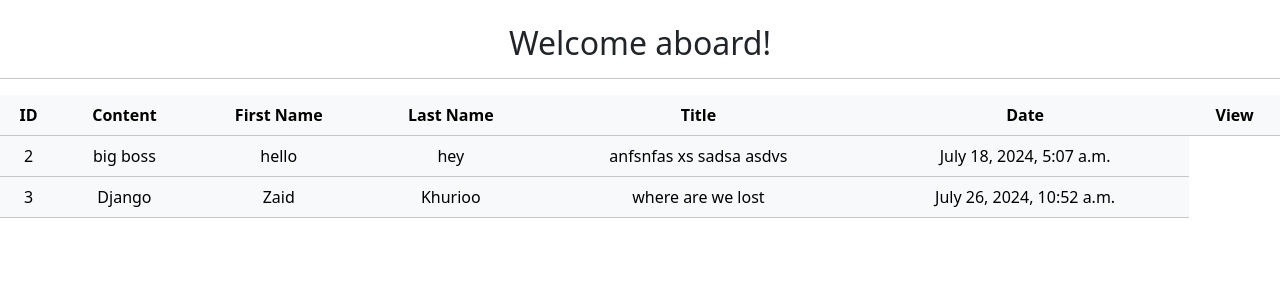
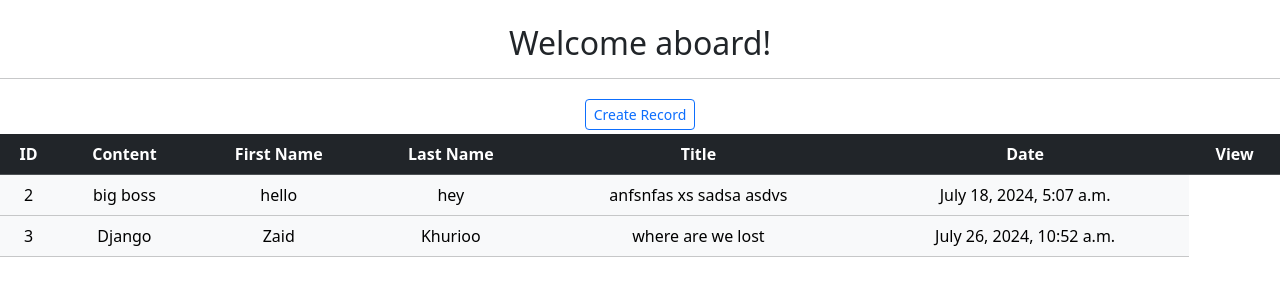
Before and after one commit to zaidkhuroo/CRUD_Django, a Django app: page /dashboard in a window 1280 px wide. Shown: the part 56-356 px from the top of the page. Run offline with Django 5.2, Linux system fonts and the light colour scheme; a user stored in the database is signed in; data comes from the database, SQL or seed files in the repository; both versions use the stored data as it was after the commit.

Commit message:
Add Record functionality added

```diff
--- a/CRUD_app/templates/crud_app/dashboard.html
+++ b/CRUD_app/templates/crud_app/dashboard.html
@@ -4,7 +4,7 @@
     <h2>Welcome aboard!</h2>
 
     <hr>
-
+    <a class="btn btn-outline-primary btn-sm m-1" href="{%url 'add_record'%}">Create Record</a>
 
     <!-- <p>ID:{{record.id}}</p>
     <br> -->
@@ -12,7 +12,7 @@
     <table class="table table-light table-hover">
 
 
-        <thead class="table-light">
+        <thead class="table-dark">
             <tr>
 
             <th scope="col">ID</th>
--- a/CRUD_app/urls.py
+++ b/CRUD_app/urls.py
@@ -7,4 +7,5 @@ urlpatterns = [
     path('login', views.login,name='login'),
     path('logout', views.logout,name='logout'),
     path('dashboard', views.dashboard,name='dashboard'),
+    path('add_record', views.add_record,name='add_record'),
 ]
--- a/CRUD_app/views.py
+++ b/CRUD_app/views.py
@@ -1,6 +1,6 @@
 from django.shortcuts import render,redirect
 from django.http import HttpResponse
-from .forms import CreateUser,LoginUser
+from .forms import CreateUser,LoginUser,Add_record,Update_record
 
 from django.contrib.auth.models import auth
 from django.contrib.auth import authenticate
@@ -52,3 +52,14 @@ def dashboard(request):
     return render(request, 'crud_app/dashboard.html', context=context)
 
 #add a record
+@login_required(login_url='login') #this decorator will let only authenticated users to see the dashboard
+def add_record(request):
+    form=Add_record()
+    if request.method=='POST':
+        form=Add_record(request.POST)
+
+        if form.is_valid():
+            form.save()
+            return redirect('dashboard')
+    context={'form':form}
+    return render(request, 'crud_app/add_record.html', context=context)
```
Also changed, not shown: CRUD_app/forms.py (+14 -0 lines), CRUD_app/templates/crud_app/add_record.html (added, +22 -0 lines), db.sqlite3.
